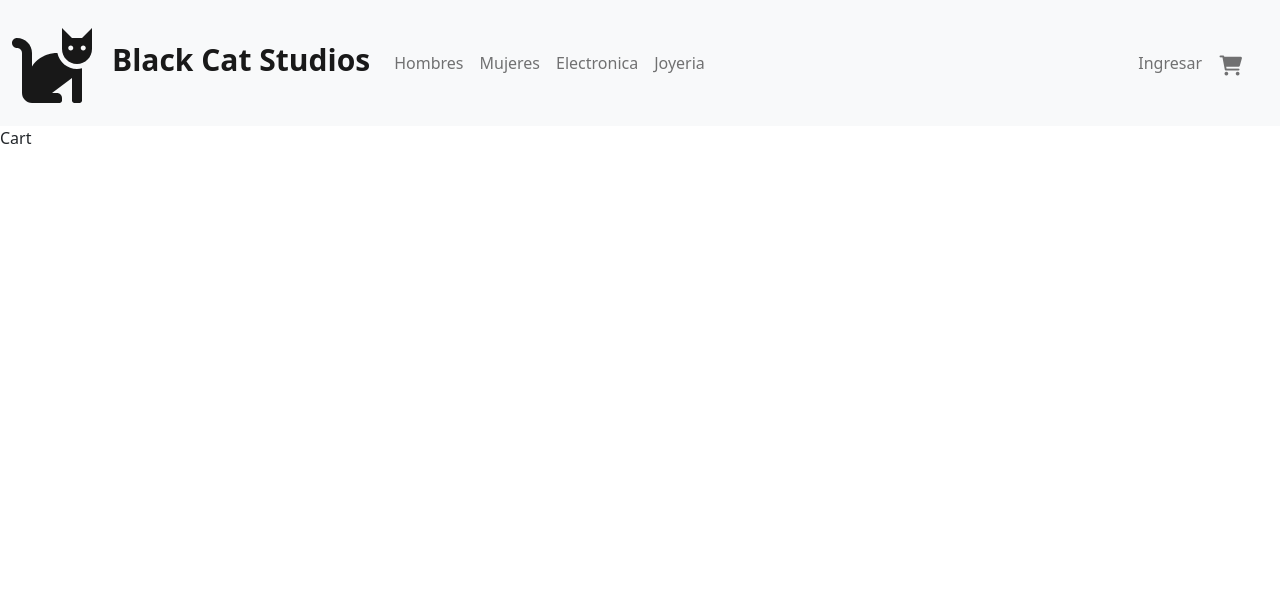
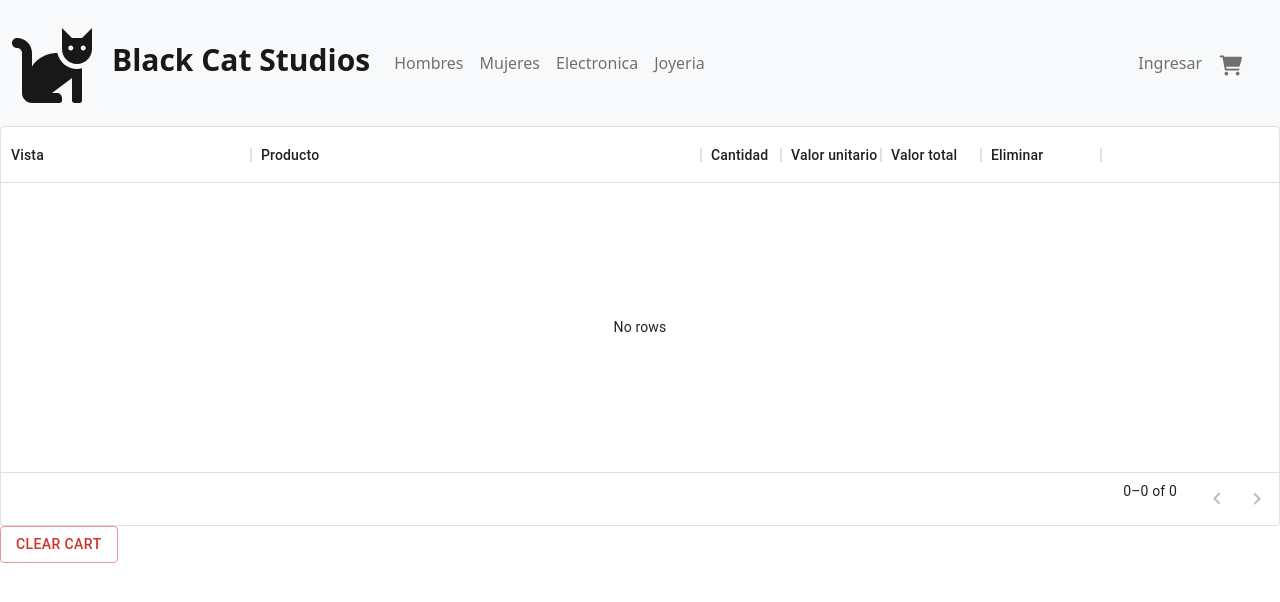
Before and after one commit to Alasalavip/Black-cat, a React (Create React App) app: page /cart in a window 1280 px wide. Shown: the top 602 px of the page. Built offline with nearby package versions, Linux system fonts and the light colour scheme.

Commit message:
reentrega context

```diff
--- a/package.json
+++ b/package.json
@@ -3,9 +3,13 @@
   "version": "0.1.0",
   "private": true,
   "dependencies": {
+    "@emotion/react": "^11.10.4",
+    "@emotion/styled": "^11.10.4",
     "@fortawesome/fontawesome-svg-core": "^6.1.2",
     "@fortawesome/free-solid-svg-icons": "^6.1.2",
     "@fortawesome/react-fontawesome": "^0.2.0",
+    "@mui/material": "^5.10.7",
+    "@mui/x-data-grid": "^5.17.4",
     "@testing-library/jest-dom": "^5.16.5",
     "@testing-library/react": "^13.3.0",
     "@testing-library/user-event": "^13.5.0",
@@ -14,6 +18,7 @@
     "react-dom": "^18.2.0",
     "react-router-dom": "^6.4.0",
     "react-scripts": "5.0.1",
+    "sass": "^1.55.0",
     "web-vitals": "^2.1.4"
   },
   "scripts": {
--- a/src/App.js
+++ b/src/App.js
@@ -4,8 +4,10 @@ import ItemListContainer from './containers/ItemListContainer';
 import { BrowserRouter as Router, Routes, Route } from "react-router-dom";
 import NotFound from './components/NotFound';
 import Cart from './containers/CartContainer';
+import ShopProvider from './context/ShopProvider';
 function App() {
   return (
+    <ShopProvider>
     <Router>
     <NavBar/>
 
@@ -17,6 +19,7 @@ function App() {
    <Route path='*' element={<NotFound/>}/>
      </Routes>
     </Router>
+    </ShopProvider>
   );
 }
 
--- a/src/components/ItemCount/index.jsx
+++ b/src/components/ItemCount/index.jsx
@@ -32,4 +32,5 @@ const ItemCount = ({ stock,initial,onAdd}) => {
     </div>
     )
 };
+
 export default ItemCount;
--- a/src/components/ItemDetail/index.jsx
+++ b/src/components/ItemDetail/index.jsx
@@ -1,20 +1,20 @@
 import React, {useState} from "react";
 import { useContext } from "react";
 import { useNavigate } from "react-router-dom";
-//import { Shop } from "../../context/ShopProvider";
+import { Shop } from "../../context/ShopProvider";
 import ItemCount from "../ItemCount";
 import './style.css';
 
 const ItemDetail = ({product}) => {
     const [qty, setQty] = useState(0);
     const navigate = useNavigate();
-   // const {addItem} = useContext(Shop);
+    const {addItem} = useContext(Shop);
     const agregarAlCarrito = (cantidad) => {
         setQty(cantidad);
       };
       const handleFinish = () => {
-        //const productToSave = {...product, cantidad: qty}
-        //addItem(productToSave)
+        const productToSave = {...product, cantidad: qty}
+        addItem(productToSave)
         navigate('/cart')
       }
       //const handleseguir = () => {
--- a/src/components/NavBar/index.jsx
+++ b/src/components/NavBar/index.jsx
@@ -19,7 +19,7 @@ const NavBar = () => {
               <Link class="nav-link" to="/category/electronics">Electronica</Link>
               <Link class="nav-link" to="/category/jewelery">Joyeria</Link>
               <Link class="nav-link derecha"  to="/">Ingresar</Link>
-              <div class="cart"><CartWidget /></div>
+              <Link class="cart" to="/cart"><CartWidget /></Link>
 
 
             </div>
--- a/src/containers/CartContainer/index.jsx
+++ b/src/containers/CartContainer/index.jsx
@@ -1,8 +1,74 @@
 import React from "react";
+import { useContext } from "react";
+import { Shop } from '../../context/ShopProvider';
+import { DataGrid } from '@mui/x-data-grid';
+import { Button } from '@mui/material';
 
 const Cart = () => {
-    return (
-        <div>Cart</div>
-    )
+    const {cart, removeItem, clearCart, seguir} = useContext(Shop);
+
+    const renderImage = (image) => {
+        return(
+          <img src={image.value} alt="cart-product" style={{height: '120px'}}></img>
+        )
+      }
+      const renderRemoveButton = (item) => {
+        const product = item.value
+        return (
+          <Button onClick={()=> removeItem(product)} variant="contained" color="error">
+            Remove
+          </Button>
+        )
+      }
+      const columns = [
+        { field: 'image', headerName: 'Vista', width: 250, renderCell: renderImage},
+        { field: 'title', headerName: 'Producto', width: 450 },
+        { field: 'quantity', headerName: 'Cantidad', width: 80 },
+        { field: 'price', headerName: 'Valor unitario', width: 100 },
+        { field: 'total', headerName: 'Valor total', width: 100 },
+        {
+          field: 'remove',
+          headerName: 'Eliminar',
+          renderCell: renderRemoveButton,
+          width: 120,
+        },
+      ];
+
+
+      const filas = []
+      cart.forEach(item => {
+        filas.push({
+          id: item.id,
+          image: item.image,
+          title: item.title,
+          quantity: item.cantidad,
+          price: item.price,
+          total: item.price * item.cantidad,
+          remove: item,
+        })
+      })
+
+      if (filas !== 0){
+        return (
+        <div style={{ height: 400, width: '100%' }}>
+        <DataGrid
+          rows={filas}
+          columns={columns}
+          pageSize={10}
+          rowsPerPageOptions={[10]}
+          rowHeight={'150px'}
+        />
+        <Button onClick={clearCart} color="error" variant="outlined">Clear cart</Button>
+        </div>
+    );}
+            else {
+        return (
+        <Button onClick={seguir} color="error" variant="outlined">Seguir comprando</Button>
+        )
+            }
+
+
 }
+
+
 export default Cart;
--- a/src/context/ShopProvider.jsx
+++ b/src/context/ShopProvider.jsx
@@ -1,11 +1,12 @@
 import React, {useState} from "react";
 import { createContext } from "react";
+import { useNavigate } from "react-router-dom";
 
 export const Shop = createContext();
 
 const ShopProvider = ({children}) => {
     const [cart, setCart] = useState([])
-
+    const navigate = useNavigate
     const addItem = (item) => {
         const flag = isInCart(item.id);
         console.log(flag)
@@ -27,20 +28,22 @@ const ShopProvider = ({children}) => {
     const isInCart = (id) => {
         return cart.some(product => product.id === id)
     }
-    const removeItem = (product) => {
-        const cartRemove = product.cantidad-1
+    const removeItem = (itemToRemove) => {
+        const cartRemove = cart.filter(item => item !== itemToRemove);
         setCart(cartRemove)
         }
 
 
     const clearCart = () => {
-        //si se le da al boton de cler cart en cart (proxima entrega)
-        const cartVacio = cart.empty()
-        setCart(cartVacio)
+        setCart([])
+
     }
+    const seguir = () => {
+        navigate('/')
+      }
 
     return (
-        <Shop.Provider value={{cart, addItem, removeItem, clearCart}}>
+        <Shop.Provider value={{cart, addItem, seguir, removeItem, clearCart}}>
              {children}
         </Shop.Provider>
     )
```
Also changed, not shown: 1 other file (tests, documents, lock files or other folders).
